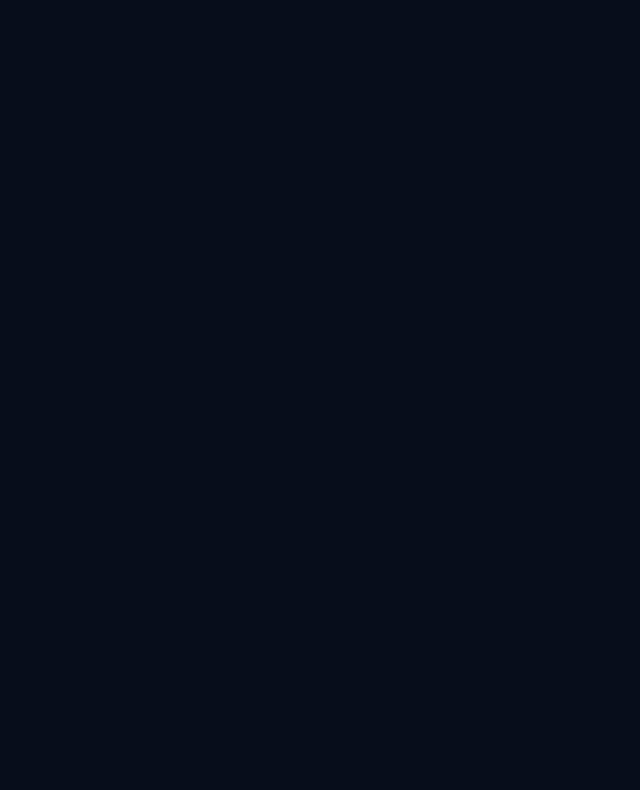
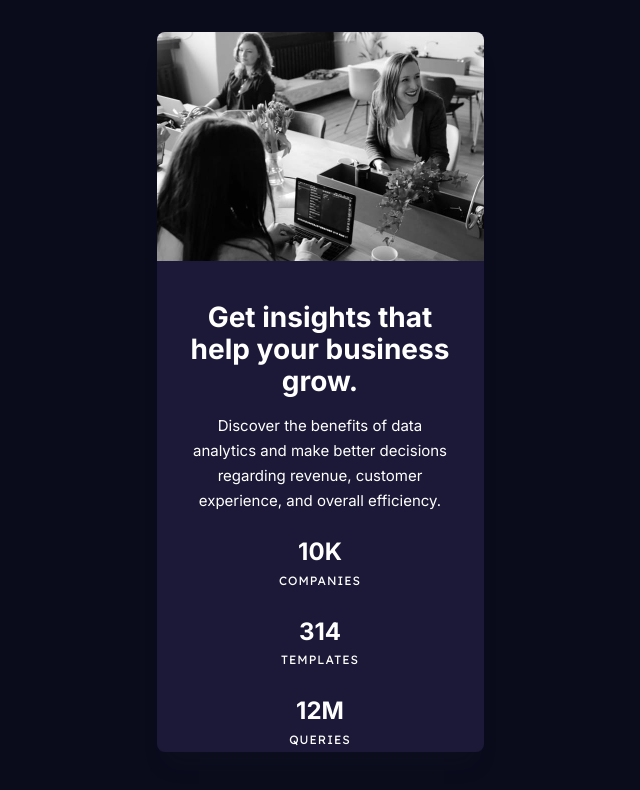
Before and after one commit to Have-Samuel/stats-preview-card, a plain HTML site: page index.html in a window 1280 px wide. Shown: the whole page, without its empty margins (320-960 px from the left). Drawn offline with Linux system fonts and the light colour scheme.

Commit message:
Stying the page

```diff
--- a/index.html
+++ b/index.html
@@ -9,6 +9,24 @@
   <title>Stats Card</title>
 </head>
 <body>
-  <div></div>
+  <div class="container">
+    <div class="image-mobile">
+      <div class="highlight"></div>
+    </div>
+    <div class="image-desktop"></div>
+    <div class="content">
+      <div class="shades"></div>
+      <h1>Get <span>insights</span> that help your business grow.</h1>
+    <h2>Discover the benefits of data analytics and make better decisions regarding revenue, customer experience, and overall efficiency.</h2>
+    <div class="plans">
+      <h3 class="plans_unit">10K</h3>
+      <p class="plans_unit-name">COMPANIES</p>
+      <h3 class="plans_unit">314</h3>
+      <p class="plans_unit-name">TEMPLATES</p>
+      <h3 class="plans_unit">12M</h3>
+      <p class="plans_unit-name">QUERIES</p>
+    </div>
+    </div>
+  </div>
 </body>
 </html>
--- a/style.css
+++ b/style.css
@@ -9,6 +9,108 @@
 body {
   height: 100vh;
   width: 375px;
+  margin: 0 auto;
+  overflow: hidden;
   background: rgba(10, 12, 28, 1);
+}
 
+.container {
+  display: flex;
+  flex-direction: column;
+  height: 90vh;
+  width: 327px;
+  border-radius: 8px;
+  background: rgba(27, 25, 55, 1);
+  box-shadow: 0 20px 20px -10px rgba(23, 25, 41, 0.2031);
+  margin: 2rem auto;
 }
+
+.image-mobile {
+  height: 240px;
+  border-radius: 8px 8px 0 0;
+  background-image: url('./images/image-header-mobile.jpg');
+  background-size: cover;
+  background-repeat: no-repeat;
+}
+
+.highlight {
+  /* background: rgba(162, 0, 255, 0.274); */
+  position: absolute;
+  left: 0%;
+  right: 0%;
+  top: 0%;
+  bottom: 0%;
+}
+
+.content {
+  position: relative;
+  display: flex;
+  flex-direction: column;
+  justify-content: center;
+  align-items: center;
+  z-index: 5;
+}
+
+.shades {
+  position: absolute;
+  width: 327px;
+  height: 781px;
+  left: 24px;
+  top: 87px;
+  border-radius: 8px;
+  z-index: 10;
+}
+
+.content h1 {
+  width: 264px;
+  font-family: 'Inter', sans-serif;
+  font-size: 28px;
+  font-weight: 700;
+  line-height: 32px;
+  letter-spacing: 0;
+  text-align: center;
+  color: rgba(255, 255, 255, 1);
+  margin-top: 2.5rem;
+}
+
+.content h2 {
+  height: 100px;
+  width: 264px;
+  margin-top: 1rem;
+  font-family: 'Inter', sans-serif;
+  font-size: 15px;
+  font-weight: 400;
+  line-height: 25px;
+  letter-spacing: 0;
+  text-align: center;
+  color: #fff;
+}
+
+.plans {
+  display: flex;
+  flex-direction: column;
+  justify-content: center;
+  align-items: center;
+}
+
+.plans_unit {
+  font-family: 'Inter', sans-serif;
+  font-size: 24px;
+  font-weight: 700;
+  line-height: 29px;
+  letter-spacing: 0;
+  text-align: center;
+  color: #fff;
+  margin-top: 1.5rem;
+}
+
+.plans_unit-name {
+  margin-top: 0.1rem;
+  font-family: 'Lexend Deca', sans-serif;
+  font-size: 12px;
+  font-weight: 400;
+  line-height: 25px;
+  letter-spacing: 1px;
+  text-align: center;
+  color: #fff;
+}
```
